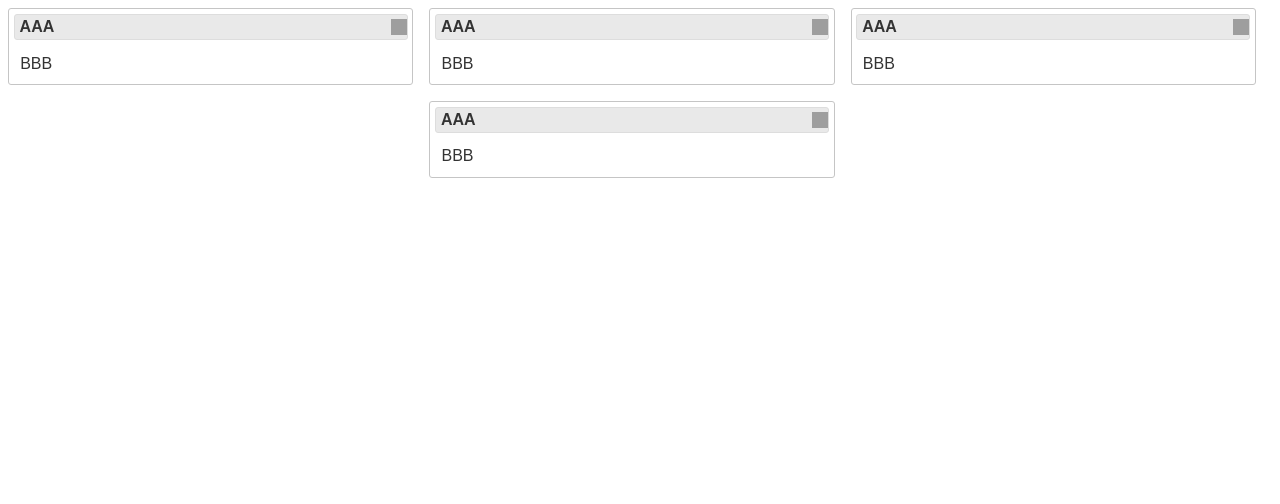
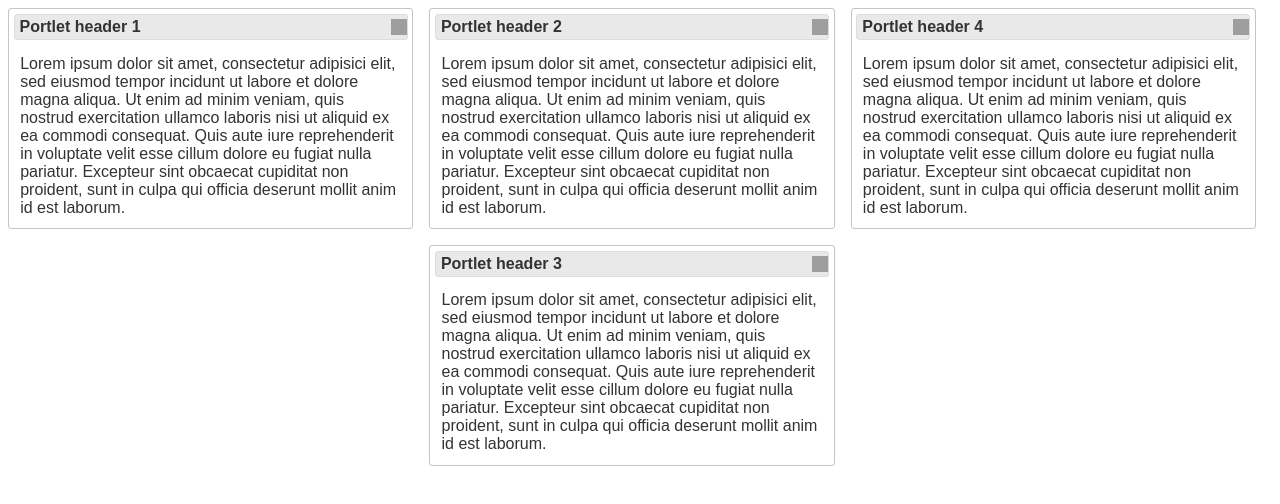
Before and after one commit to davidmartinezros/bind-json-array-to-draggable-portlets, an Angular app: page / in a window 1280 px wide. Shown: the top 504 px of the page. Built offline with nearby package versions, Linux system fonts and the light colour scheme; grey boxes are pictures that could not be loaded.

Commit message:
some changes not importants

```diff
--- a/src/app/app.component.ts
+++ b/src/app/app.component.ts
@@ -6,6 +6,7 @@
   styleUrls: ['./app.component.css']
 })
 export class AppComponent {
+
   title = 'bind-json-array-to-draggable-portlets';
 
   configFile = "/assets/json/data.json";
--- a/src/app/app.module.ts
+++ b/src/app/app.module.ts
@@ -11,8 +11,8 @@
 @NgModule({
   declarations: [
     AppComponent,
+    PortletComponent,
     PortletsGroupComponent,
-    PortletComponent,
     LoadPortletsComponent
   ],
   imports: [
--- a/src/assets/json/data.json
+++ b/src/assets/json/data.json
@@ -4,28 +4,28 @@
         {
             "portlets" : [
                 {
-                    "header": "AAA",
-                    "content": "BBB"
+                    "header": "Portlet header 1",
+                    "content": "Lorem ipsum dolor sit amet, consectetur adipisici elit, sed eiusmod tempor incidunt ut labore et dolore magna aliqua. Ut enim ad minim veniam, quis nostrud exercitation ullamco laboris nisi ut aliquid ex ea commodi consequat. Quis aute iure reprehenderit in voluptate velit esse cillum dolore eu fugiat nulla pariatur. Excepteur sint obcaecat cupiditat non proident, sunt in culpa qui officia deserunt mollit anim id est laborum."
                 }
             ]
         },
         {
             "portlets" : [
                 {
-                    "header": "AAA",
-                    "content": "BBB"
+                    "header": "Portlet header 2",
+                    "content": "Lorem ipsum dolor sit amet, consectetur adipisici elit, sed eiusmod tempor incidunt ut labore et dolore magna aliqua. Ut enim ad minim veniam, quis nostrud exercitation ullamco laboris nisi ut aliquid ex ea commodi consequat. Quis aute iure reprehenderit in voluptate velit esse cillum dolore eu fugiat nulla pariatur. Excepteur sint obcaecat cupiditat non proident, sunt in culpa qui officia deserunt mollit anim id est laborum."
                 },
                 {
-                    "header": "AAA",
-                    "content": "BBB"
+                    "header": "Portlet header 3",
+                    "content": "Lorem ipsum dolor sit amet, consectetur adipisici elit, sed eiusmod tempor incidunt ut labore et dolore magna aliqua. Ut enim ad minim veniam, quis nostrud exercitation ullamco laboris nisi ut aliquid ex ea commodi consequat. Quis aute iure reprehenderit in voluptate velit esse cillum dolore eu fugiat nulla pariatur. Excepteur sint obcaecat cupiditat non proident, sunt in culpa qui officia deserunt mollit anim id est laborum."
                 }
             ]
         },
         {
             "portlets" : [
                 {
-                    "header": "AAA",
-                    "content": "BBB"
+                    "header": "Portlet header 4",
+                    "content": "Lorem ipsum dolor sit amet, consectetur adipisici elit, sed eiusmod tempor incidunt ut labore et dolore magna aliqua. Ut enim ad minim veniam, quis nostrud exercitation ullamco laboris nisi ut aliquid ex ea commodi consequat. Quis aute iure reprehenderit in voluptate velit esse cillum dolore eu fugiat nulla pariatur. Excepteur sint obcaecat cupiditat non proident, sunt in culpa qui officia deserunt mollit anim id est laborum."
                 }
             ]
         }
```
